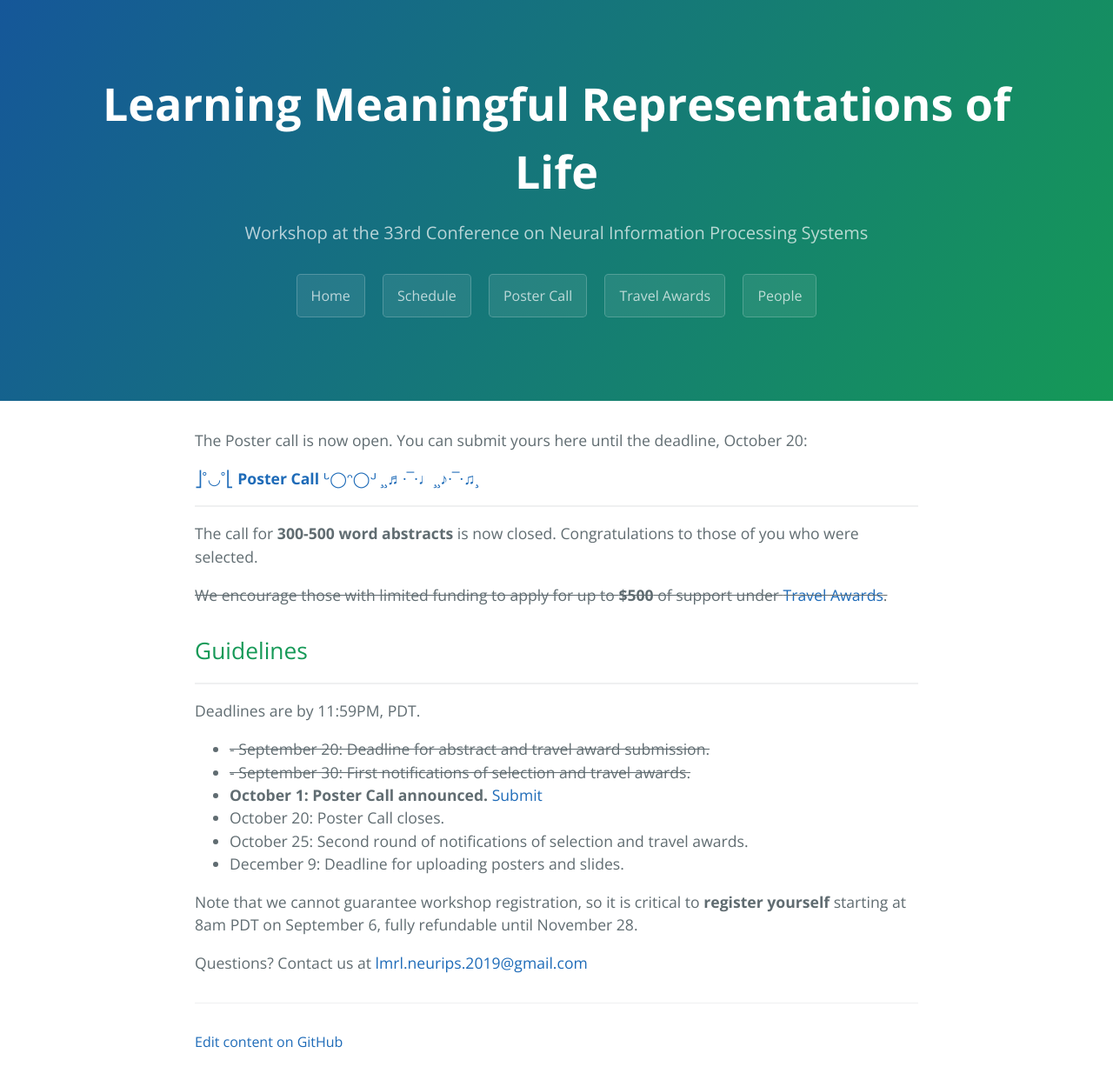
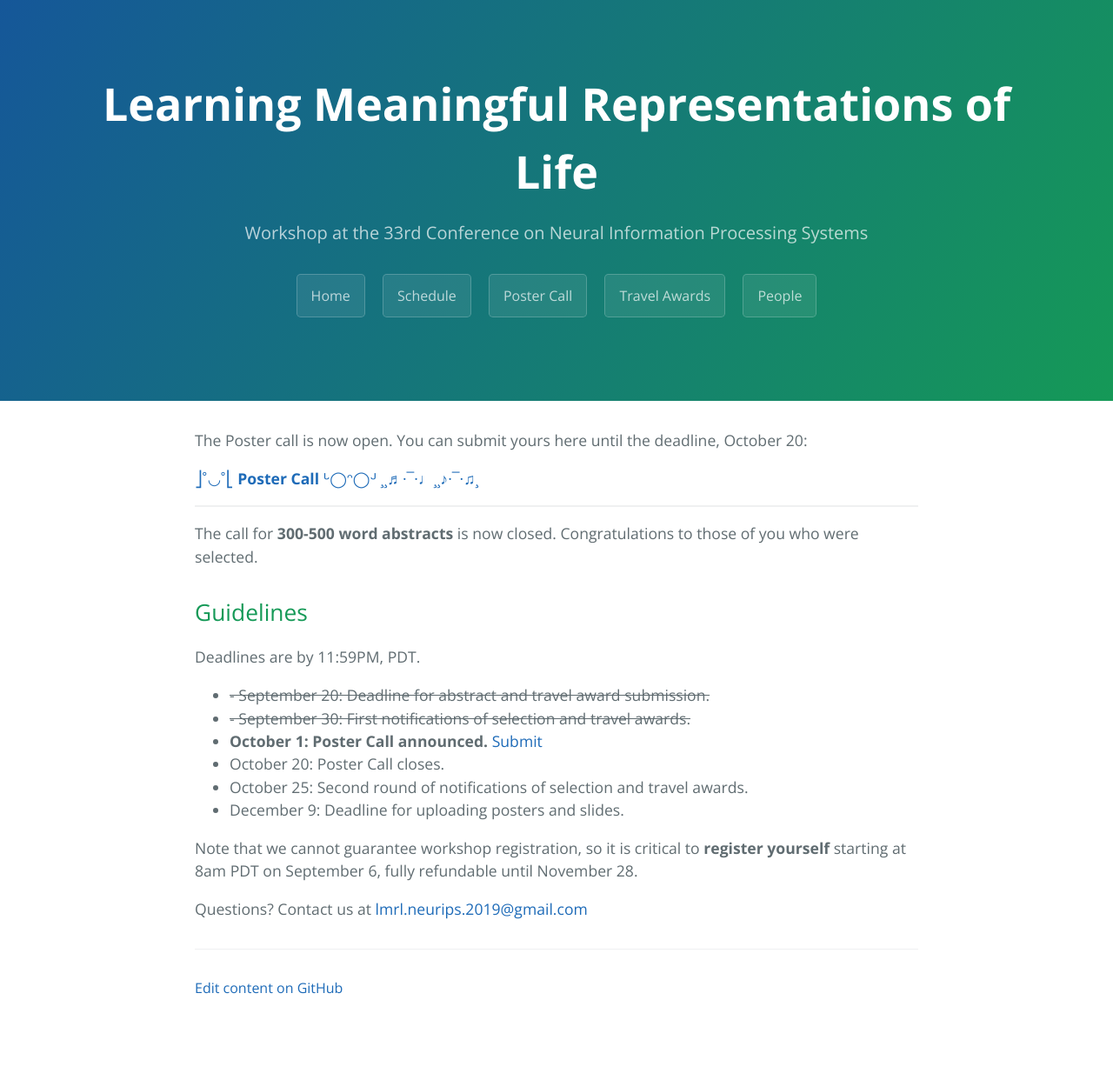
Before and after one commit to lmrl-bio/lmrl-bio.github.io, a Jekyll site: the page built from call.md, in a window 1280 px wide. Shown: the whole page at 87% size. Built offline with Jekyll 4.4.1, drawn with Linux system fonts in a browser that asks for light colours; after the commit the page ends 1180 px from its top, so only the background shows below that.

Commit message:
Update call.md

```diff
--- a/call.md
+++ b/call.md
@@ -6,15 +6,11 @@ The Poster call is now open. You can submit yours here until the deadline, Octob
 
 [⎦˚◡˚⎣  **Poster Call**   ᒡ◯ᵔ◯ᒢ  ¸¸♬·¯·♩¸¸♪·¯·♫¸](https://forms.gle/Unw7hamZEo8p5LrB9)
 
-***
+___
 
 The call for **300-500 word abstracts** is now closed. Congratulations to those of you who were selected.
 
-~~We encourage those with limited funding to apply for up to **$500** of support under [Travel Awards](https://lmrl-bio.github.io/travel).~~
-
 ## Guidelines
-
-___
 
 Deadlines are by 11:59PM, PDT.
 
```
